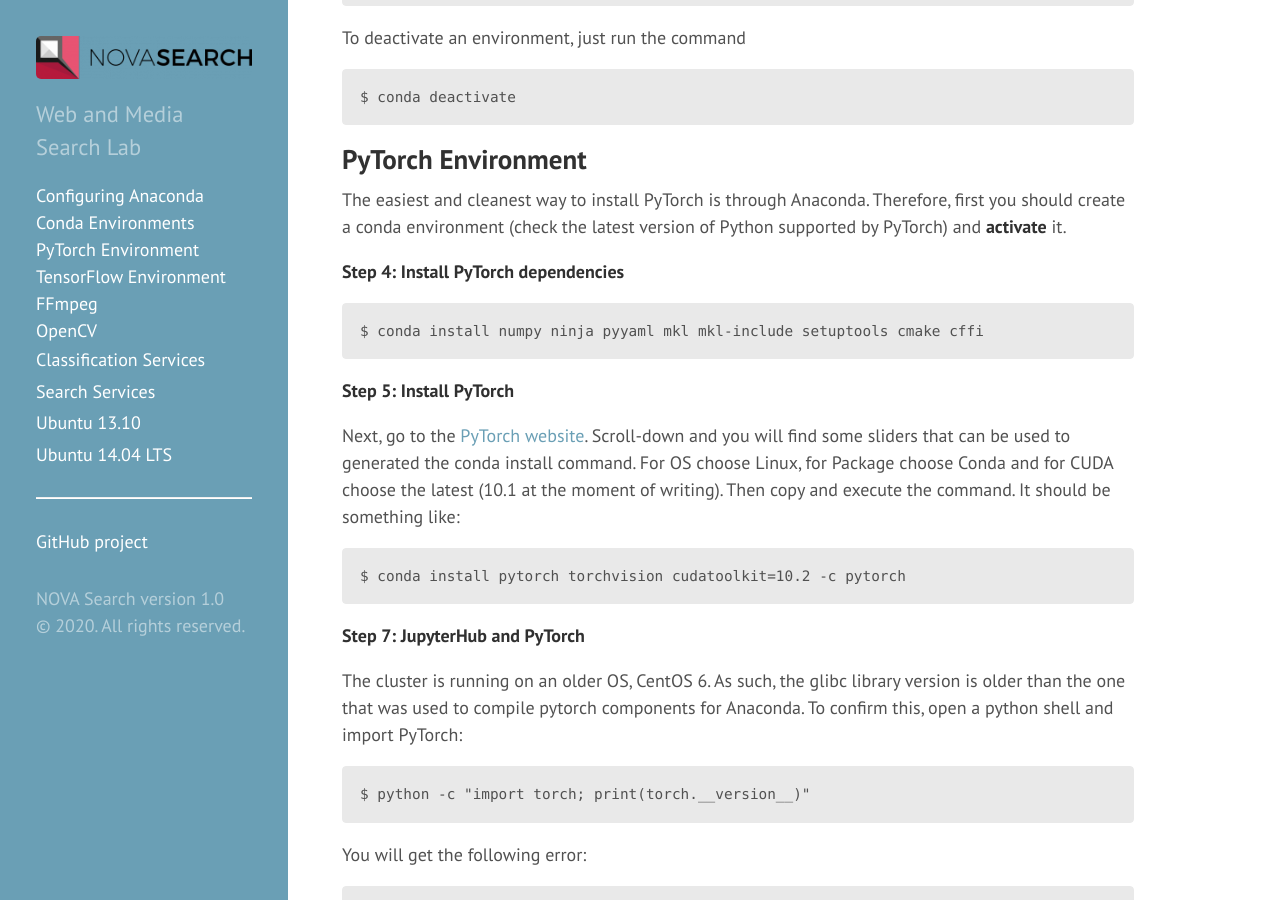
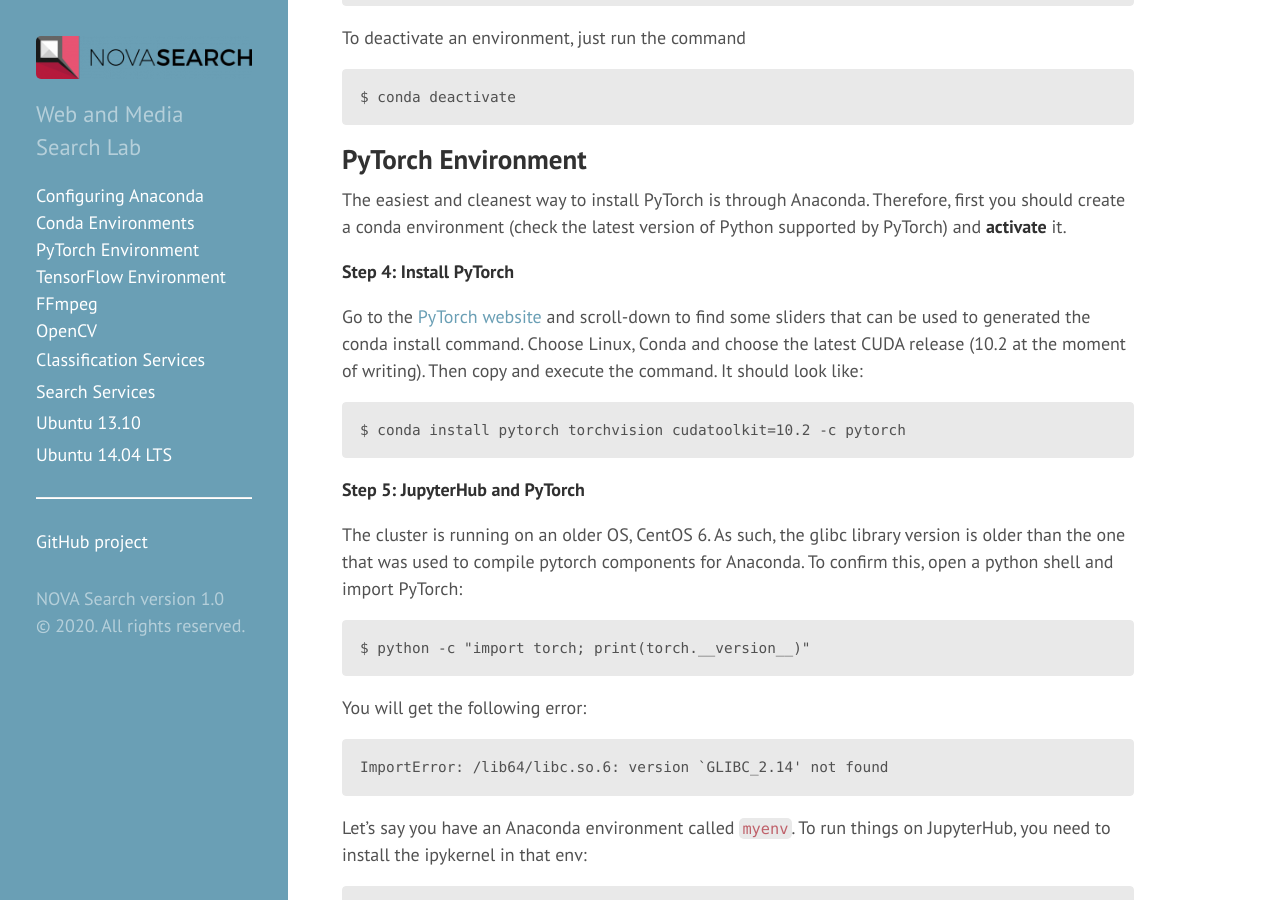
Before and after one commit to novasearch/wiki.novasearch.org, a Jekyll site: the page built from wiki/Software_Libraries.md, in a window 1280 px wide and 900 px high, scrolled down 1447 px. Built offline with Jekyll 4.4.1, drawn with Linux system fonts in a browser that asks for light colours; some of the changed text lies outside the part shown.

Commit message:
Update Software_Libraries.md

```diff
--- a/wiki/Software_Libraries.md
+++ b/wiki/Software_Libraries.md
@@ -59,18 +59,14 @@ PyTorch Environment
 The easiest and cleanest way to install PyTorch is through Anaconda. Therefore, first you should create a conda environment (check the latest version of Python supported by PyTorch) and **activate** it.
 
 
-**Step 4: Install PyTorch dependencies**
+**Step 4: Install PyTorch**
 
-    $ conda install numpy ninja pyyaml mkl mkl-include setuptools cmake cffi
-
-**Step 5: Install PyTorch**
-
-Next, go to the [PyTorch website](https://pytorch.org/). Scroll-down and you will find some sliders that can be used to generated the conda install command.
-For OS choose Linux, for Package choose Conda and for CUDA choose the latest (10.1 at the moment of writing). Then copy and execute the command. It should be something like:
+Go to the [PyTorch website](https://pytorch.org/) and scroll-down to find some sliders that can be used to generated the conda install command.
+Choose Linux, Conda and choose the latest CUDA release (10.2 at the moment of writing). Then copy and execute the command. It should look like:
 
     $ conda install pytorch torchvision cudatoolkit=10.2 -c pytorch
 
-**Step 7: JupyterHub and PyTorch**
+**Step 5: JupyterHub and PyTorch**
 
 The cluster is running on an older OS, CentOS 6. As such, the glibc library version is older than the one that was used to compile pytorch components for Anaconda. To confirm this, open a python shell and import PyTorch:
 
@@ -137,7 +133,7 @@ Finally, we just have to update the kernel spec. Edit the `kernel.json` file and
 
 Note that it will execute the script that we created instead of the Python executable.
 
-**Step 7: CLI**
+**Step 6: Command Line**
 
 We need tell python to use our precompiled glibc 2.14 for pytorch, so lets use an alias. Just edit ~/.bashrc and add the following line:
 
```
